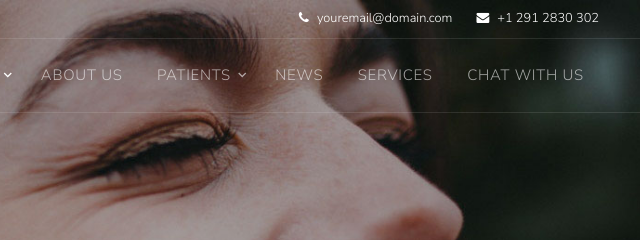
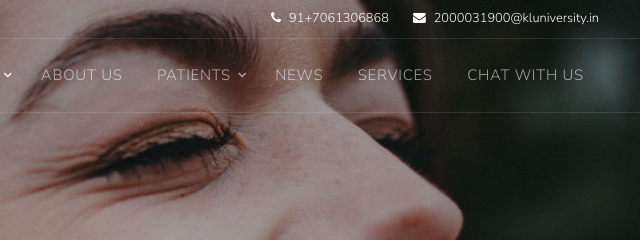
Before and after one commit to Rahul31900/Dental-Care, a plain HTML site: page index.html in a window 1280 px wide. Shown: the top 240 px of the page, 596-1236 px from the left. Drawn offline with Linux system fonts and the light colour scheme; files whose address does not match are found by name.

Commit message:
Update index.html

```diff
--- a/index.html
+++ b/index.html
@@ -51,11 +51,11 @@
               <div class="d-flex ml-auto">
                 <a href="#" class="d-flex align-items-center ml-auto mr-4">
                   <span class="icon-phone mr-2"></span>
-                  <span class="d-none d-md-inline-block">youremail@domain.com</span>
+                  <span class="d-none d-md-inline-block">91+7061306868</span>
                 </a>
                 <a href="https://webchat.botframework.com/embed/sameer-8c1c-bot?s=P4A5uEKckwA.2zTOULG80_bz_5bgwq-MKUJM0DheYtUqXwczMeEYgVo" class="d-flex align-items-center">
                   <span class="icon-envelope mr-2"></span>
-                  <span class="d-none d-md-inline-block">+1 291 2830 302</span>
+                  <span class="d-none d-md-inline-block">2000031900@kluniversity.in</span>
                 </a>
               </div>
             </div>
```
